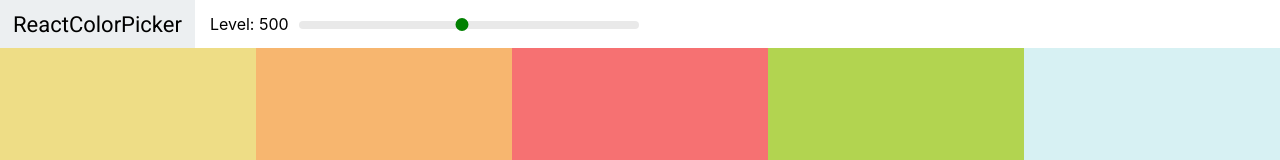
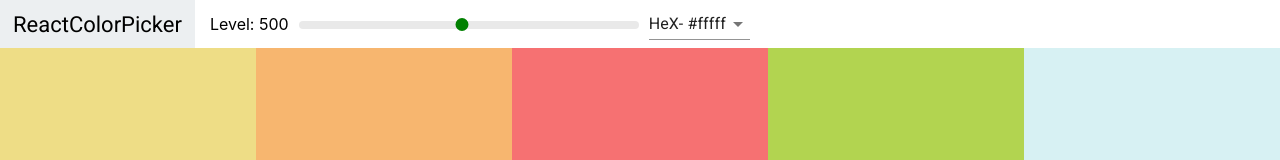
Before and after one commit to breczus/color-palette, a React (Create React App) app: page / in a window 1280 px wide. Shown: the top 160 px of the page. Built offline with nearby package versions, Linux system fonts and the light colour scheme.

Commit message:
Add Select from Mui

```diff
--- a/package.json
+++ b/package.json
@@ -3,6 +3,7 @@
   "version": "0.1.0",
   "private": true,
   "dependencies": {
+    "@material-ui/core": "^4.12.3",
     "@testing-library/jest-dom": "^5.16.1",
     "@testing-library/react": "^12.1.2",
     "@testing-library/user-event": "^13.5.0",
@@ -11,7 +12,7 @@
     "react": "^17.0.2",
     "react-copy-to-clipboard": "^5.0.4",
     "react-dom": "^17.0.2",
-    "react-scripts": "5.0.0",
+    "react-scripts": "^5.0.0",
     "web-vitals": "^2.1.2"
   },
   "scripts": {
--- a/src/Navbar.js
+++ b/src/Navbar.js
@@ -2,10 +2,23 @@
 import Slider from 'rc-slider';
 import 'rc-slider/assets/index.css';
 import './Navbar.css';
+import Select from '@material-ui/core/Select';
+import MenuItem from '@material-ui/core/MenuItem';
 
 class Navbar extends Component {
+	constructor(props) {
+		super(props);
+		this.state = { format: 'hex' };
+		this.handleChange = this.handleChange.bind(this);
+	}
+
+	handleChange(e) {
+		this.setState({ format: e.target.value });
+		this.props.handleChange(e.target.value);
+	}
 	render() {
 		const { level, changeLvl } = this.props;
+		const { format } = this.state;
 		return (
 			<header className='Navbar'>
 				<div className='Logo'>
@@ -23,6 +36,13 @@
 						/>
 					</div>
 				</div>
+				<div className='select-container'>
+					<Select value={format} onChange={this.handleChange}>
+						<MenuItem value='hex'>HeX- #fffff </MenuItem>
+						<MenuItem value='rgb'>Rgb (255,255,255)</MenuItem>
+						<MenuItem value='rgba'>Rgba (255,255,255, 1.0)</MenuItem>
+					</Select>
+				</div>
 			</header>
 		);
 	}
--- a/src/Pallete.js
+++ b/src/Pallete.js
@@ -6,21 +6,29 @@
 class Pallete extends Component {
 	constructor(props) {
 		super(props);
-		this.state = { level: 500 };
+		this.state = { level: 500, format: 'hex' };
 		this.changeLvl = this.changeLvl.bind(this);
+		this.changeFormat = this.changeFormat.bind(this);
 	}
 	changeLvl(newLevel) {
 		this.setState({ level: newLevel });
 	}
+	changeFormat(val) {
+		this.setState({ format: val });
+	}
 	render() {
 		const { colors } = this.props.palette;
-		const { level } = this.state;
+		const { level, format } = this.state;
 		const colorboxes = colors[level].map((c) => (
-			<ColorBox background={c.hex} name={c.name} key={c.name} />
+			<ColorBox background={c[format]} name={c.name} key={c.name} />
 		));
 		return (
 			<div className='Pallete'>
-				<Navbar level={level} changeLvl={this.changeLvl} />
+				<Navbar
+					level={level}
+					changeLvl={this.changeLvl}
+					handleChange={this.changeFormat}
+				/>
 				<div className='Pallete-colors'>{colorboxes}</div>
 				<h1>Pallete</h1>
 				{/* footer */}
```
Also changed, not shown: 1 other file (tests, documents, lock files or other folders).
